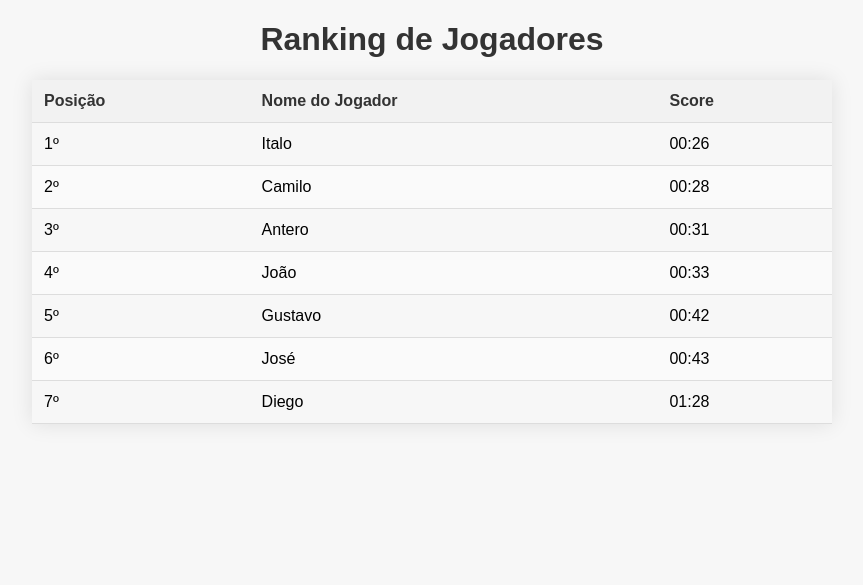
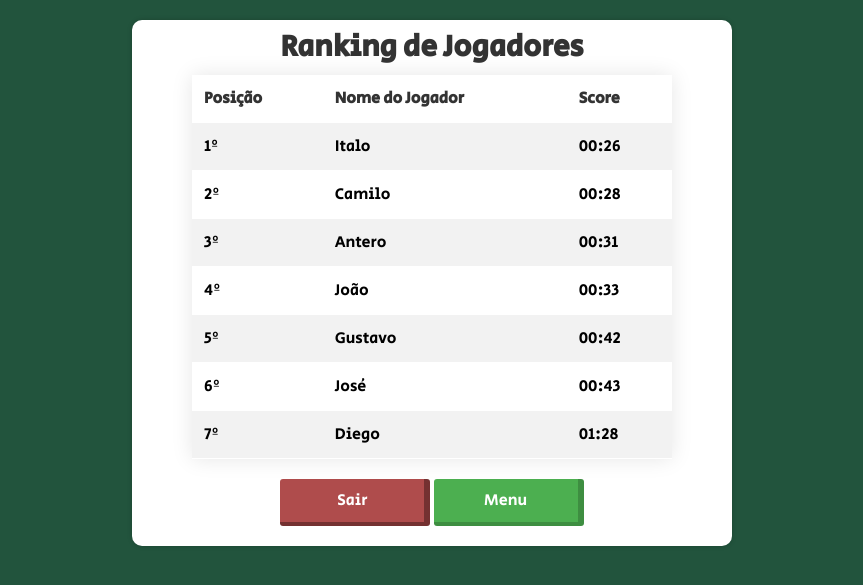
Before and after one commit to italovarzone/projetopa, a PHP site: page /assets/php/score.php in a window 1280 px wide. Shown: the top 585 px of the page, without its empty margins (208-1071 px from the left). Run offline with PHP 8.4, Linux system fonts and the light colour scheme; data comes from the database, SQL or seed files in the repository; both versions use the stored data as it was after the commit.

Commit message:
final_pushs

```diff
--- a/api/alteratempouser.php
+++ b/api/alteratempouser.php
@@ -4,8 +4,8 @@ include '../orders/backend/conexao.php';
 
 $connect = new mysqli("localhost", "root", "", "bdmemoria");
 
-if ($connect -> connect_errno) {
-    echo "Failed to connect to MySQL: " . $connect -> connect_error;
+if ($connect->connect_errno) {
+    echo "Failed to connect to MySQL: " . $connect->connect_error;
     exit();
 }
 
--- a/api/api.php
+++ b/api/api.php
@@ -18,7 +18,7 @@ $result = $conn->query($sql);
 
 if ($result->num_rows > 0) {
   $dados = array();
-    while($row = $result->fetch_assoc()) {
+  while ($row = $result->fetch_assoc()) {
     $dados[] = $row;
   }
   header('Content-Type: application/json');
--- a/api/recuperarecorduser.php
+++ b/api/recuperarecorduser.php
@@ -4,8 +4,8 @@ include '../orders/backend/conexao.php';
 
 $connect = new mysqli("localhost", "root", "", "bdmemoria");
 
-if ($connect -> connect_errno) {
-    echo "Failed to connect to MySQL: " . $connect -> connect_error;
+if ($connect->connect_errno) {
+    echo "Failed to connect to MySQL: " . $connect->connect_error;
     exit();
 }
 
--- a/assets/css/login.css
+++ b/assets/css/login.css
@@ -1,11 +1,11 @@
 .login__input {
-    font-family: "Righteous", sans-serif;
+  font-family: var(--fonte-gamer);
   border-radius: 5px;
   padding: 5px;
 }
 
 .tel__input {
-    font-family: "Righteous", sans-serif;
+  font-family: var(--fonte-gamer);
   border-radius: 5px;
   padding: 5px;
 }
--- a/assets/css/styletablescore.css
+++ b/assets/css/styletablescore.css
@@ -1,11 +1,101 @@
-body {
-font-family: Arial, sans-serif;
-background-color: #f7f7f7;
+@import url("https://fonts.googleapis.com/css2?family=Secular+One&display=swap");
+
+:root {
+  --cor-primaria: #22543d; /* verde escuro */
+  --cor-secundaria: #a5a5a5; /* cinza claro */
+  --cor-fundo: #f2f2f2; /* cinza claro */
+  --cor-texto: #333; /* preto */
+  --cor-botao: #6ab04c; /* verde claro */
+  --fonte-gamer: "Secular One", sans-serif;
 }
 
-h1 {
-text-align: center;
-color: #333;
+body {
+  width: 100%;
+  height: 100%;
+  margin: 0;
+  padding: 0;
+  background-color: var(--cor-primaria);
+  font-family: var(--fonte-gamer);
+}
+
+.container {
+  display: flex;
+  flex-direction: column;
+  justify-content: center;
+  align-items: center;
+  height: 100%;
+  margin-top: 20px;
+}
+
+.card {
+  display: flex;
+  align-items: center;
+  flex-direction: column;
+  width: 90%;
+  max-width: 600px;
+  background-color: #fff;
+  box-shadow: 0 0 5px rgba(0, 0, 0, 0.2);
+  border-radius: 10px;
+  padding-bottom: 10px;
+}
+
+.card h1 {
+  font-weight: bold;
+  font-size: 30px;
+  margin-bottom: 1px;
+  color: var(--cor-texto);
+  font-family: var(--fonte-gamer);
+  line-height: 0.5;
+  margin-bottom: 20px;
+}
+
+.card p {
+  font-size: 18px;
+  margin-bottom: 1px;
+  color: var(--cor-texto);
+  font-family: var(--fonte-gamer);
+  line-height: 0.5;
+}
+
+.btn-primary {
+  width: 150px;
+  font-family: var(--fonte-gamer);
+  padding: 10px;
+  border: none;
+  border-radius: 3px;
+  background-color: #4caf50;
+  color: #fff;
+  font-size: 16px;
+  cursor: pointer;
+  border-right: solid #3e8e41 6px;
+  border-bottom: solid #3e8e41 4px;
+  margin-top: 20px;
+  margin-bottom: 10px;
+}
+
+.btn-primary:hover {
+  color: #3e8e41;
+  transition: 0.1s;
+}
+
+.startSair {
+  font-family: var(--fonte-gamer);
+  padding: 10px 20px;
+  font-size: 16px;
+  border: none;
+  border-radius: 3px;
+  background-color: #af4c4c;
+  width: 150px;
+  color: #ffffff;
+  font-size: 16px;
+  cursor: pointer;
+  border-right: solid #743131 6px;
+  border-bottom: solid #743131 4px;
+}
+
+.startSair:hover {
+  color: #743131;
+  transition: 0.1s;
 }
 
 table {
@@ -14,28 +104,30 @@ border-collapse: collapse;
   width: 80%;
   max-width: 800px;
   box-shadow: 0 0 20px rgba(0, 0, 0, 0.1);
+  background-color: var(--cor-fundo);
 }
 
-th, td {
+th,
+td {
   padding: 12px;
   text-align: left;
-border-bottom: 1px solid #ddd;
+  border-bottom: 1px solid rgb(255, 255, 255);
 }
 
 th {
-background-color: #f2f2f2;
+  background-color: #ffffff;
   color: #333;
   position: sticky;
   top: 0;
 }
 
 tbody tr:hover {
-background-color: #f5f5f5;
+  background-color: #ffffff;
   cursor: pointer;
 }
 
 tbody tr:nth-child(even) {
-background-color: #fafafa;
+  background-color: #ffffff;
 }
 
 .score {
@@ -45,12 +137,12 @@ border-radius: 20px;
   font-weight: bold;
   color: #fff;
   text-align: center;
-background-color: #4CAF50;
+  background-color: #4caf50;
   transition: background-color 0.3s ease;
 }
 
 .score:hover {
-background-color: #2E8B57;
+  background-color: #2e8b57;
 }
 
 @media (max-width: 768px) {
--- a/assets/js/game.js
+++ b/assets/js/game.js
@@ -1,8 +1,8 @@
 let game = {
   techs: [
-    ["lixeiraMarrom","ovoMarrom","marrom"],
-    ["lixeiraVerde", "garrafaVerde","verde"],
-    ["lixeiraAmarelo", "lataAmarelo","amarelo"],
+    ["lixeiraVerde", "garrafaVerde", "verde"],
+    ["lixeiraAmarelo", "lataAmarelo", "amarelo"],
+    ["lixeiraMarrom", "ovoMarrom", "marrom"],
     ["lixeiraAzul", "jornalAzul", "azul"],
     ["lixeiraBranco", "lixoBranco", "branco"],
     ["lixeiraCinza", "lampadaCinza", "cinza"],
--- a/assets/php/score.php
+++ b/assets/php/score.php
@@ -37,6 +37,8 @@ echo "<!DOCTYPE html>
     <title>Ranking</title>
 </head>
 <body>
+<div class=\"container\">
+  <div class=\"card\">
     <h1>Ranking de Jogadores</h1>
         <table>
             <thead>
@@ -50,6 +52,12 @@ echo "<!DOCTYPE html>
         $tableRows
     </tbody>
     </table>
+        <div class=\"btn-group\" role=\"group\" aria-label=\"Opções de voltar ao Index\">
+            <button class=\"startSair\" onclick=\"location.href='../../orders/backend/processa_logout.php'\">Sair</button>
+            <button class=\"btn btn-primary\" onclick=\"location.href='../../assets/php/game.php'\">Menu</button>
+        </div>
+ </div>
+</div>
 </body>
 </html>";
 
--- a/orders/backend/processa_dados_login.php
+++ b/orders/backend/processa_dados_login.php
@@ -21,8 +21,7 @@ if ($resultado->num_rows == 1) {
     header("Location: ../../assets/php/game.php?ID=" . $usuario['id']); // Redireciona o usuário para a página "home.php"
     exit;
 } else {
-    $mensagem = "E-mail ou senha inválidos.";
-    header("Location: login.php?mensagem=" . urlencode($mensagem)); // Redireciona o usuário de volta para a página de login com uma mensagem de erro
+    echo '<script>alert("E-mail ou senha inválidos."); window.location.href="login.php";</script>';
     exit;
 }
 
```
Also changed, not shown: assets/css/style.css (+77 -17 lines), assets/css/stylehomepage.css (+54 -54 lines), assets/js/script.js (+29 -32 lines), assets/php/function_game.php (+14 -8 lines), orders/backend/consulta.sql (+76 -9 lines), orders/backend/functions.php (+7 -4 lines), orders/backend/processa_dados_cadastro.php (+16 -12 lines), orders/css/style.css (+25 -13 lines), orders/js/script.js (+6 -6 lines), 3 other files. Lines whose indentation alone changed are shown as unchanged.
